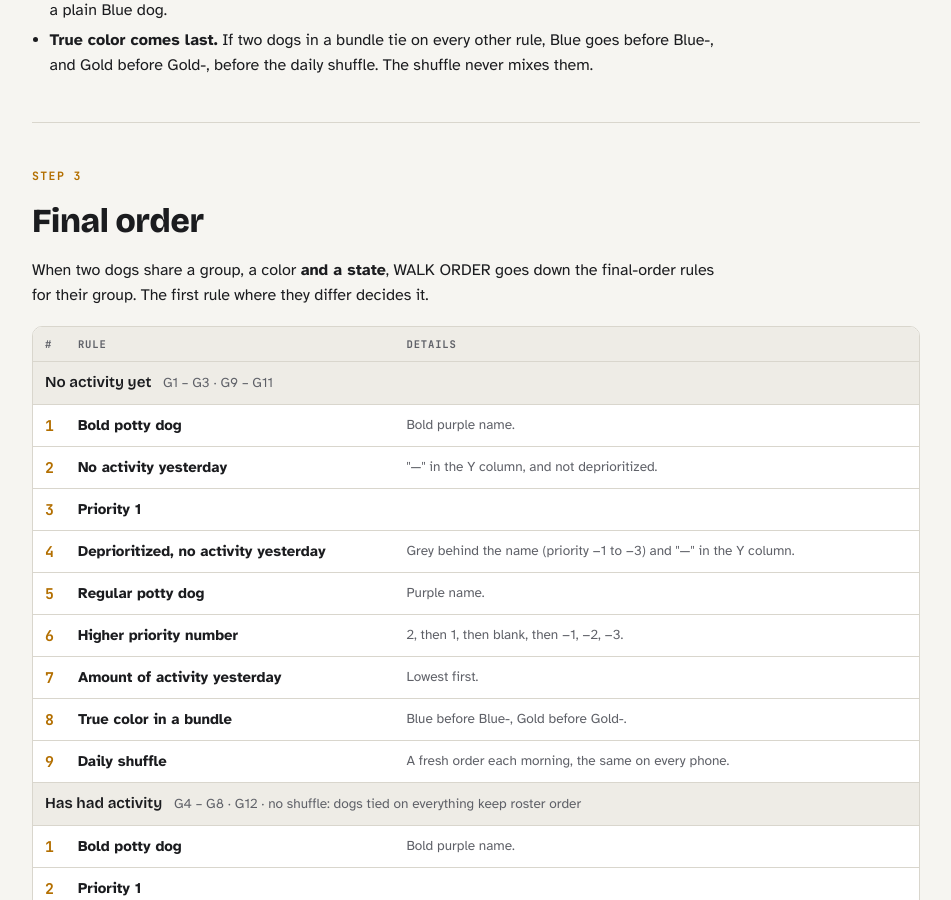
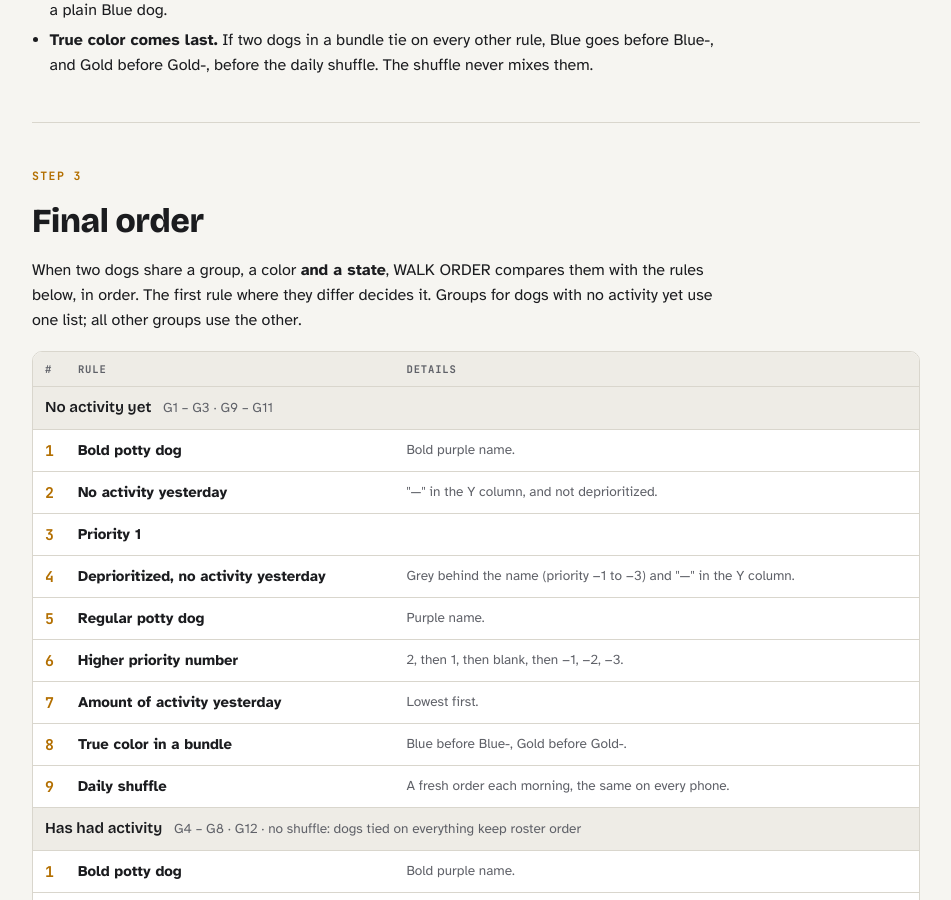
Before and after one commit to kirbsauce/dog-walker-assistant-docs, a Jekyll site: the page walk_order.html, which Jekyll copies as it is, in a window 1280 px wide and 900 px high, scrolled down 4987 px. Shown: the whole window, without its empty margins (164-1115 px from the left). Built offline with Jekyll 4.4.1, drawn with Linux system fonts in a browser that asks for light colours.

Commit message:
Clarify which dogs the final-order rules compare
The rules decide between dogs that share a group, color and state; the
group only picks which of the two rule lists applies. Reword the intro
to say both.

Co-Authored-By: Claude Opus 5.5 <noreply@anthropic.com>
Claude-Session: https://claude.ai/code/session_01Gn98H5icQkvFvkCZpGcr4i

```diff
--- a/walk_order.html
+++ b/walk_order.html
@@ -437,7 +437,7 @@ img { max-width: 100%; }
 <section class="block" id="final-order">
   <div class="eyebrow">Step 3</div>
   <h2>Final order</h2>
-  <p>When two dogs share a group, a color <b>and a state</b>, WALK ORDER goes down the final-order rules for their group. The first rule where they differ decides it.</p>
+  <p>When two dogs share a group, a color <b>and a state</b>, WALK ORDER compares them with the rules below, in order. The first rule where they differ decides it. Groups for dogs with no activity yet use one list; all other groups use the other.</p>
 
   <div class="stable-wrap">
   <table class="stable">
```
